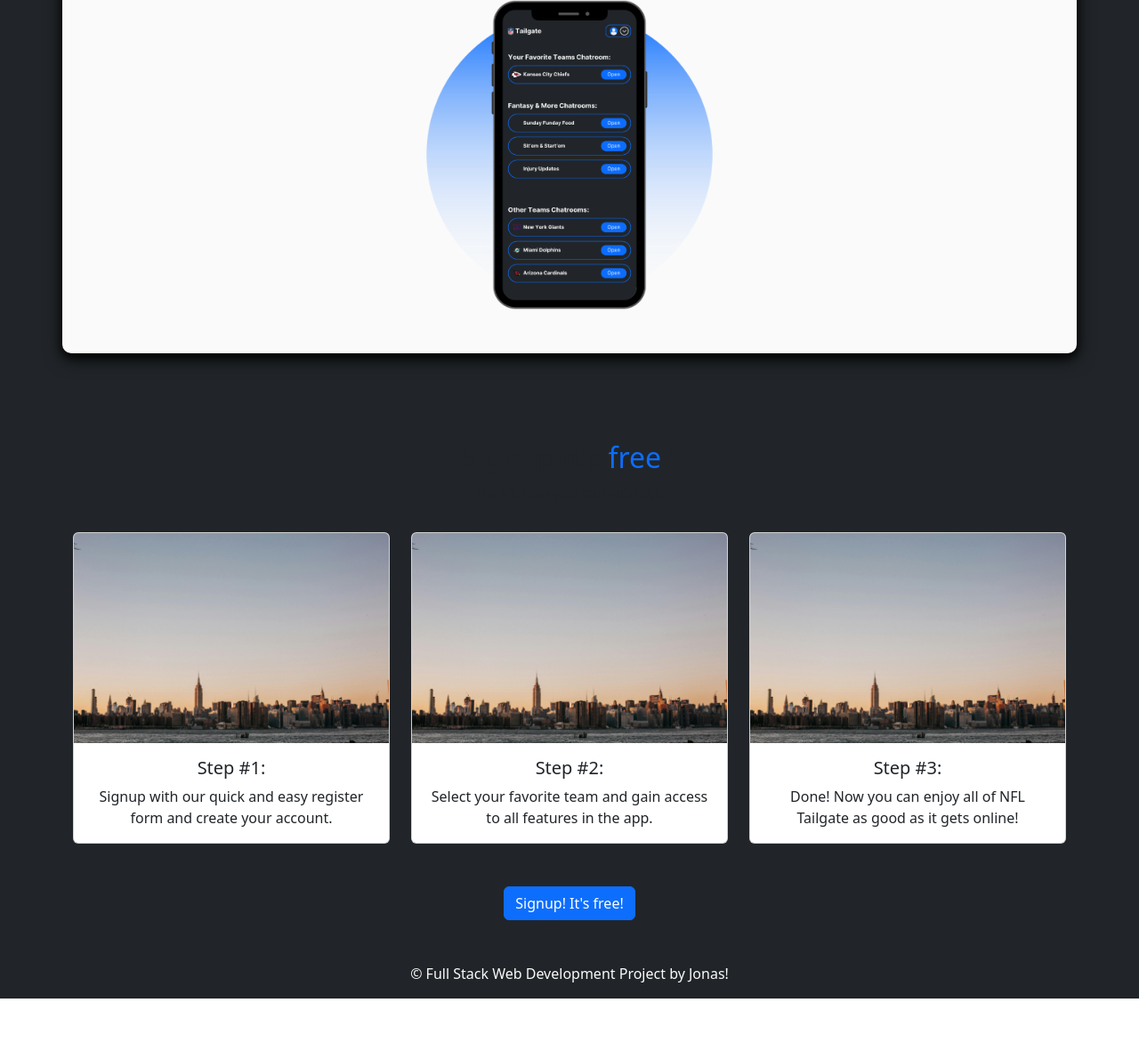
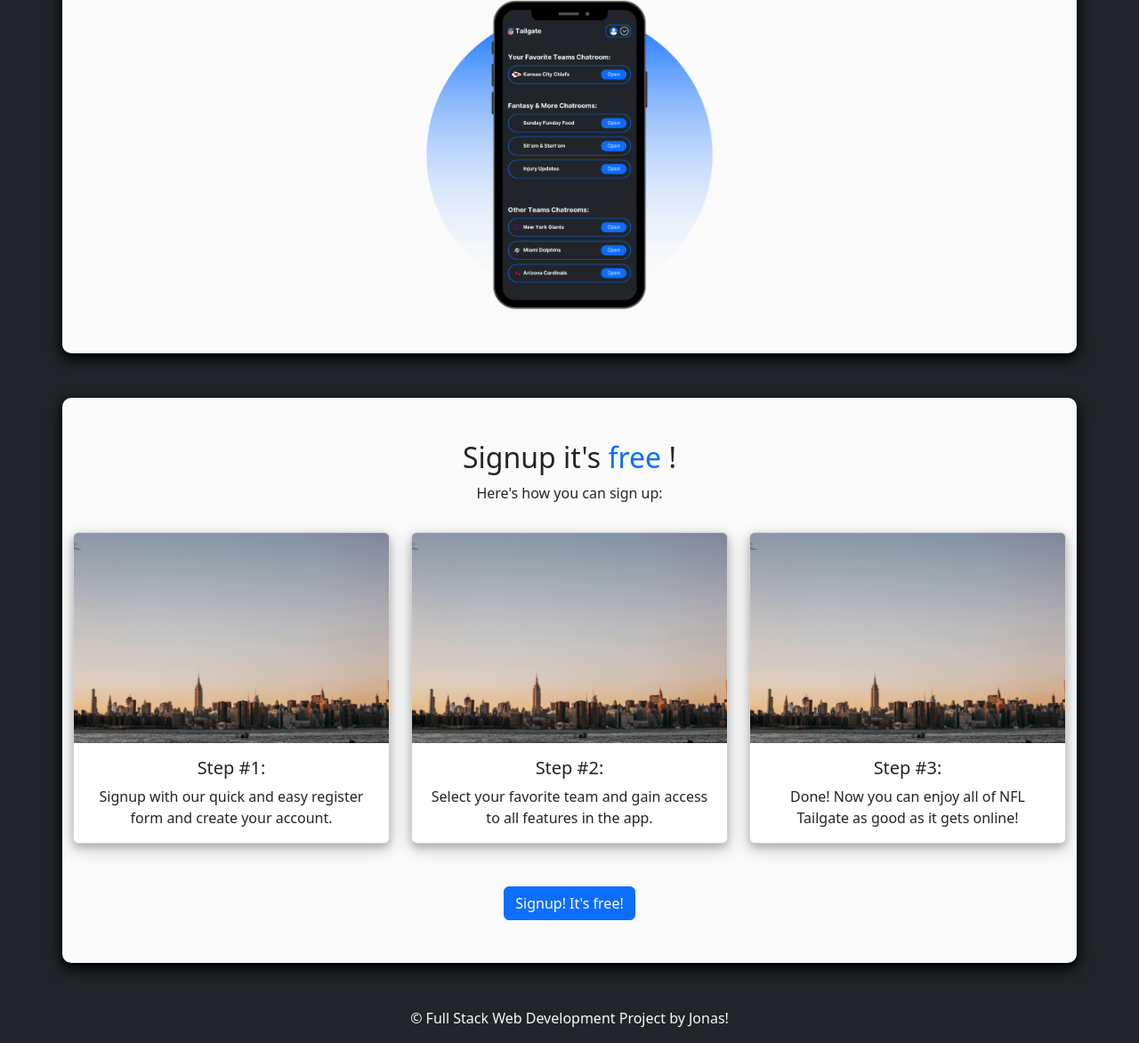
Before and after one commit to firstnamejonas/nfl-tailgate-app, a Django app: page / in a window 1280 px wide. Shown: the part 427-1599 px from the top of the page at 89% size. Before the commit the page ends 1549 px from the top, so only its background shows below. Run offline with Django 4.2, Linux system fonts and the light colour scheme; some libraries are stand-ins or nearby versions.

Commit message:
Add styling to sign up section

```diff
--- a/static/css/style.css
+++ b/static/css/style.css
@@ -43,6 +43,22 @@ body {
     max-width: 350px;
 }
 
+/*------------------------------------------------------------------------------- Signup-Steps-Section (Home): */
+
+#how-to-sign-up {
+    margin: 0 auto 50px;
+}
+
+.how-to-sign-up-container {
+    background-color: #fafafa;
+    border-radius: 10px;
+    box-shadow: 0 4px 8px 0 rgba(0, 0, 0, 0.8), 0 6px 20px 0 rgba(0, 0, 0, 0.8);
+}
+
+.card-styling {
+    box-shadow: 0 4px 8px 0 rgba(0, 0, 0, 0.2), 0 6px 20px 0 rgba(0, 0, 0, 0.19);
+}
+
 /*------------------------------------------------------------------------------- Footer (Home): */
 
 #footer {
```
